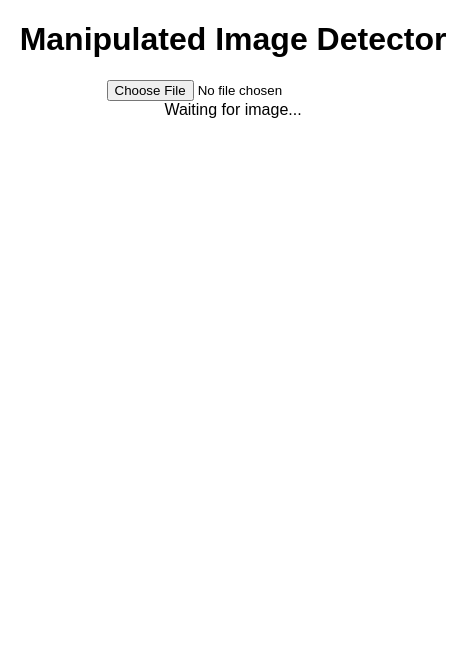
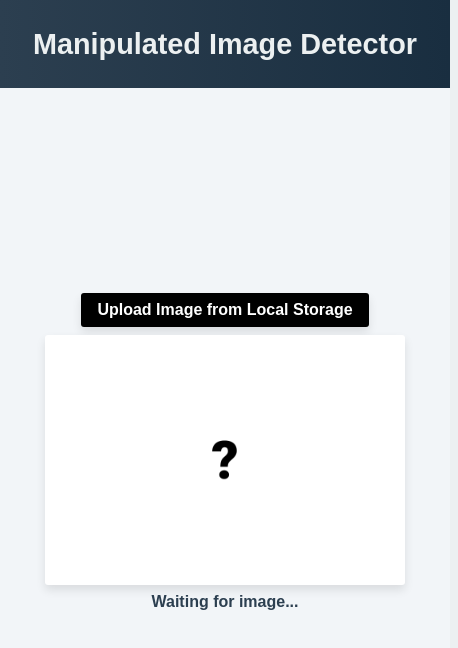
Before and after one commit to ngin102/manipulated-image-detector-extension, a browser extension: page popup.html in a window 400 px wide. Shown: the whole page, 458 px wide, since content can reach past the window. Drawn offline with Linux system fonts and the light colour scheme; a web font is replaced by a local one.

Commit message:
Update styling and layout and help page

```diff
--- a/background.js
+++ b/background.js
@@ -2,7 +2,7 @@ chrome.runtime.onInstalled.addListener(() => {
     // Create the context menu item
         chrome.contextMenus.create({
             id: "uploadImage",
-            title: "Upload Image to Manipulated Image Detector",
+            title: "Predict Image Authenticity",
             contexts: ["image"],
         });
     });
@@ -31,8 +31,8 @@ chrome.runtime.onInstalled.addListener(() => {
                 chrome.windows.create({
                     url: "popup.html",
                     type: "popup",
-                    width: 450,
-                    height: 450
+                    width: 460,
+                    height: 460
                   }, function(window) {
                     // Store the window ID for future reference
                     popupWindowId = window.id;
--- /dev/null
+++ b/help.css
@@ -0,0 +1,41 @@
+@import url('https://fonts.googleapis.com/css2?family=Cabin+Condensed:wght@400;500;600;700&display=swap');
+
+* {
+    font-family: 'Cabin Condensed', sans-serif;
+}
+
+body {
+    height: 450px;
+    width: 450px;
+    font-family: Arial, sans-serif;
+    margin: 0;
+    padding: 0;
+    background: linear-gradient(to right, #2C3F50, #192E40);
+}
+
+.container {
+    width: 77%;
+    margin: 1rem auto 1rem auto;
+    background-color: #FFFFFF;
+    padding: 40px;
+    border-radius: 5px;
+    box-shadow: 0 5px 10px rgba(0, 0, 0, 0.1);
+}
+
+h1 {
+    color: #2C3F50;
+    font-size: 24px;
+    text-align: center;
+    margin-bottom: 20px;
+}
+
+p {
+    font-size: 1rem;
+    line-height: 1.5;
+}
+
+.footer
+{
+    padding-bottom: 1rem;
+    text-align: center;
+}
--- a/popup.css
+++ b/popup.css
@@ -1,19 +1,113 @@
-@import url('https://fonts.cdnfonts.com/css/nexa-bold');
+@import url('https://fonts.googleapis.com/css2?family=Cabin+Condensed:wght@400;500;600;700&display=swap');
 
-*
-{
-    font-family: "Nexa", sans-serif;
+* {
+    font-family: 'Cabin Condensed', sans-serif;
 }
 
-body
-{
-    height: 450px;
-    width: 450px;
-    text-align: center;
+body {
+    background-color: #ECF0F1;
+    margin: 0;
+    padding: 0;
+    border: 6px solid #2C3F50;
 }
 
-.title
-{
-    font-size: 10rem;
+.screen {
+    position: fixed;
+    top: 0;
+    left: 0;
+    width: 100%;
+    height: 100%;
+    min-width: 450px;
+    min-height: 455px;
+}
+
+.interface {
+    display: flex;
+    justify-content: center;
+    align-items: center;
+    flex-direction: column;
+    background-color: #F2F5F8;
+    width: 100%;
+    height: 90%;
+    box-sizing: border-box;
+}
+
+.title {
+    font-size: 1.8rem;
     font-weight: bold;
+    display: flex;
+    justify-content: center;
+    align-items: center;
+    text-align: center;
+    color: #ECF0F1;
 }
+
+.title_space {
+    background: linear-gradient(to right, #2C3F50, #192E40);
+    padding: 2px;
+    height: 10%;
+    display: flex;
+    justify-content: center;
+    align-items: center;
+}
+
+
+#uploaded_image {
+    display: flex;
+    justify-content: center;
+    align-items: center;
+    width: 80%;
+    height: 250px;
+    margin-bottom: 0.5rem;
+    background-color: #FFFFFF;
+    box-shadow: 0 5px 10px rgba(0, 0, 0, 0.1);
+    border-radius: 3px;
+}
+
+#uploaded_image img {
+    object-fit: contain;
+    max-width: 80%;
+    max-height: 100%;
+}
+
+#predictions {
+    font-size: 1rem;
+    font-weight: bold;
+    text-align: center;
+    color: #2C3F50;
+}
+
+.custom-file-input {
+    display: none;
+}
+
+.custom-file-label {
+    display: inline-block;
+    padding: 8px 16px;
+    font-size: 1rem;
+    font-weight: bold;
+    color: #FFFFFF;
+    background-color: #000000;
+    border: none;
+    border-radius: 3px;
+    cursor: pointer;
+    margin-top: -2rem;
+    margin-bottom: 0.5rem;
+    box-shadow: 0 5px 10px rgba(0, 0, 0, 0.1);
+    border-radius: 3px;
+    transition: background-color 0.3s ease;
+}
+
+.custom-file-label:hover {
+    background-color: #192E40;
+    box-shadow: 0 5px 10px rgba(0, 0, 0, 0.1);
+    border-radius: 3px;
+}
+
+.custom-file-input:focus {
+    outline: none;
+}
+
+.custom-file-input::file-selector-button {
+    display: none;
+}
--- a/popup.html
+++ b/popup.html
@@ -1,16 +1,25 @@
 <!DOCTYPE html>
 <html>
   <head>
-    <link rel = "stylesheet" href = "popup.css">
-
+    <link rel="stylesheet" href="popup.css">
     <title>Manipulated Image Detector</title>
   </head>
   <body>
-    <h1 className = "title">Manipulated Image Detector</h1>
-    <input type = "file" id = "file-input" accept = "image/*" />
-    <div id = "uploaded_image">Waiting for image...</div>
-    <div id = "predictions"></div>
-    <script src = "https://cdn.jsdelivr.net/npm/@tensorflow/tfjs@3.11.0/dist/tf.min.js"></script>
-    <script src = "popup.js"></script>
+
+    <div class="screen">
+      <div class="title_space">
+        <h1 class = "title">Manipulated Image Detector</h1>
+      </div>
+
+      <div class = "interface">
+        <label for="file-input" class="custom-file-label">Upload Image from Local Storage</label>
+        <input type="file" id="file-input" accept="image/*" class="custom-file-input" />
+        <div id = "uploaded_image"><img src="waiting_for_image.png" alt="Waiting for Image"></div>
+        <div id = "predictions">Waiting for image...</div>
+      </div>
+    </div>
+
+    <script src="https://cdn.jsdelivr.net/npm/@tensorflow/tfjs@3.11.0/dist/tf.min.js"></script>
+    <script src="popup.js"></script>
   </body>
 </html>
--- a/popup.js
+++ b/popup.js
@@ -45,7 +45,15 @@ async function classifyImage(imageElement, model) {
     const rescaled_values = output.map(value => (value * 100).toFixed(2));
 
     const predictionDiv = document.getElementById("predictions");
-    predictionDiv.textContent = rescaled_values[0];
+
+    if (rescaled_values[0] < 50)
+    {
+        predictionDiv.textContent = "Prediction: Likely Manipulated";
+    }
+    else
+    {
+        predictionDiv.textContent = "Prediction: Likely Authentic";
+    }
 
     return rescaled_values;
 }
@@ -53,10 +61,10 @@ async function classifyImage(imageElement, model) {
 // Load the JSON model and perform classification
 async function loadModelAndClassify(image_element) {
     const model = await tf.loadLayersModel("model.json");
-    console.log("Model loaded.");
+    console.log("Model loaded");
 
     const outputData = await classifyImage(image_element, model);
-    console.log("Prediction made.");
+    console.log("Prediction made");
 
     // Clean up
     model.dispose();
@@ -91,7 +99,7 @@ async function handleFileUpload(event) {
             prediction_div.textContent = "Predicting authenticity...";
 
 
-            image_div.appendChild(resized_image);
+            image_div.appendChild(image_element);
 
             await loadModelAndClassify(image_element);
         };
@@ -128,7 +136,7 @@ async function handleFileUploadFromMenu(file) {
         prediction_div.textContent = "Predicting authenticity...";
 
 
-        image_div.appendChild(resized_image);
+        image_div.appendChild(image_element);
 
         await loadModelAndClassify(image_element);
       };
```
Also changed, not shown: help.html (added, +51 -0 lines), manifest.json, waiting_for_image.png (added).
